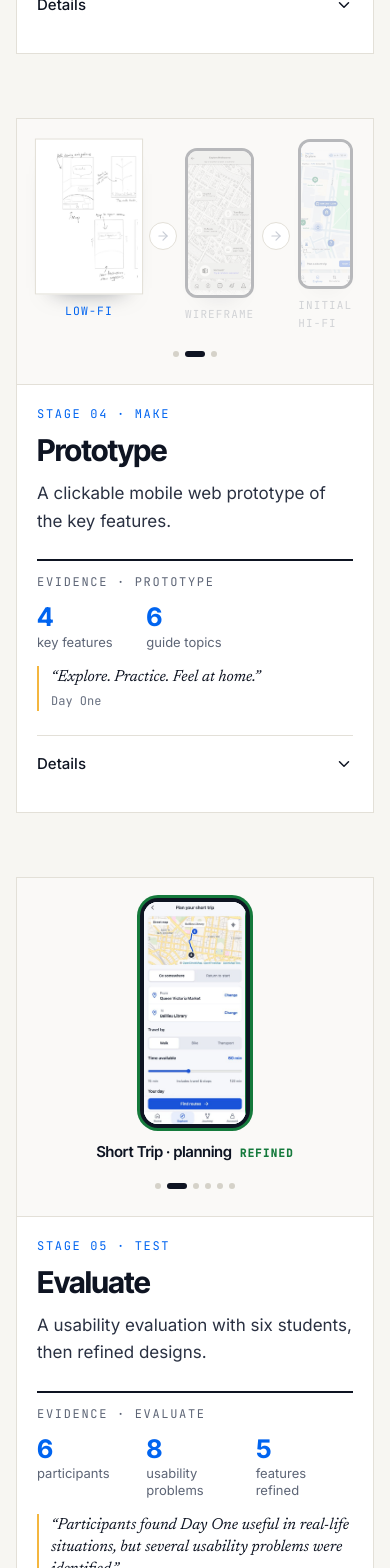
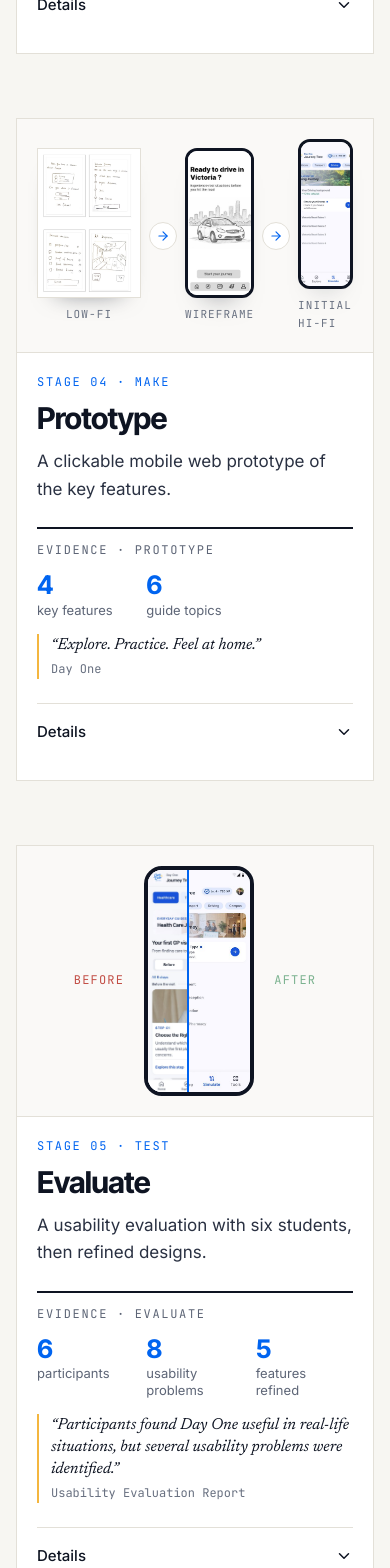
Before and after one commit to RyanWang688/DayOne_VisualReport, a React (Vite) app: page / in a window 390 px wide. Shown: the part 8960-10528 px from the top of the page. Built offline with nearby package versions, Linux system fonts and the light colour scheme.

Commit message:
Project Overview: one smooth animation per stage, carousels removed

```diff
--- a/src/components/ProcessLoops.tsx
+++ b/src/components/ProcessLoops.tsx
@@ -1,5 +1,5 @@
-import { useEffect, useRef, useState } from 'react'
-import { AnimatePresence, animate, motion, useInView, useMotionValue, useReducedMotion, useTransform } from 'motion/react'
+import { useEffect, useRef } from 'react'
+import { animate, motion, useInView, useMotionValue, useReducedMotion, useTransform } from 'motion/react'
 import { ArrowRight } from 'lucide-react'
 import { refinements } from '../content/evaluation'
 import { asset } from './ui'
@@ -7,146 +7,92 @@ import { asset } from './ui'
 const ease = [0.22, 1, 0.36, 1] as const
 const it = (p: string) => `assets/iteration/${p}`
 
-/** Three features, each traced Low-fi → Wireframe → Initial hi-fi. */
-const tracks = [
-  { name: 'Driver licence journey', frames: [it('lowfi/driver-licence-journey.jpg'), it('wireframe/driver-licence-1.jpg'), it('hifi/journey-tree-driver-licence.jpg')] },
-  { name: 'Explore', frames: [it('lowfi/map-journey-ar.jpg'), it('wireframe/explore-1.jpg'), it('hifi/explore-1.jpg')] },
-  { name: 'AR scan', frames: [it('lowfi/map-journey-ar.jpg'), it('wireframe/ar-scan-1.jpg'), it('hifi/ar-scan-1.jpg')] },
+/** One journey at each fidelity: Low-fi → Wireframe → Initial hi-fi. */
+const frames = [
+  { stage: 'Low-fi', src: it('lowfi/driver-licence-journey.jpg'), sketch: true },
+  { stage: 'Wireframe', src: it('wireframe/driver-licence-1.jpg'), sketch: false },
+  { stage: 'Initial hi-fi', src: it('hifi/journey-tree-driver-licence.jpg'), sketch: false },
 ]
-const stages = ['Low-fi', 'Wireframe', 'Initial hi-fi']
-const STEP_MS = 1500
 
-/** Pause while hovered/focused, off-screen, or when motion is reduced. */
-function useLoopControl() {
-  const ref = useRef<HTMLDivElement>(null)
-  const inView = useInView(ref, { margin: '0px 0px -10% 0px' })
-  const reduce = useReducedMotion()
-  const [held, setHeld] = useState(false)
-  const bind = {
-    ref,
-    onMouseEnter: () => setHeld(true),
-    onMouseLeave: () => setHeld(false),
-    onFocus: () => setHeld(true),
-    onBlur: () => setHeld(false),
-  }
-  return { bind, running: inView && !reduce && !held, reduce }
-}
-
-/** Prototype stage: the active fidelity lights up step by step, then the next feature rotates in. */
+/** Prototype stage: the three fidelities arrive one after another, once, and stay. */
 export function IterationLoop() {
-  const { bind, running, reduce } = useLoopControl()
-  const [track, setTrack] = useState(0)
-  const [step, setStep] = useState(reduce ? 2 : 0)
-
-  useEffect(() => {
-    if (!running) return
-    const id = window.setTimeout(() => {
-      if (step < 2) setStep(step + 1)
-      else {
-        setTrack((t) => (t + 1) % tracks.length)
-        setStep(0)
-      }
-    }, step === 2 ? STEP_MS * 1.6 : STEP_MS)
-    return () => clearTimeout(id)
-  }, [running, step, track])
-
-  const t = tracks[track]
+  const view = { once: true, margin: '0px 0px -15% 0px' } as const
   return (
-    <div {...bind} tabIndex={0} aria-label={`Iteration of ${t.name}: low-fi, wireframe, initial hi-fi`} className="outline-none">
-      <AnimatePresence mode="wait" initial={false}>
-        <motion.div key={t.name} className="flex items-center justify-center gap-2 sm:gap-4" initial={{ opacity: 0, x: 30 }} animate={{ opacity: 1, x: 0 }} exit={{ opacity: 0, x: -30 }} transition={{ duration: 0.4, ease }}>
-          {t.frames.map((src, i) => {
-            const on = i <= step
-            const current = i === step
-            return (
-              <div key={src + i} className="flex items-center gap-2 sm:gap-4">
+    <div className="flex items-center justify-center gap-2 sm:gap-4" role="img" aria-label="Driver licence journey at three fidelities: low-fi sketch, wireframe, initial hi-fi">
+      {frames.map((f, i) => (
+        <div key={f.stage} className="flex items-center gap-2 sm:gap-4">
           {i > 0 && (
-                  <motion.span aria-hidden className="grid h-7 w-7 shrink-0 place-items-center rounded-full border border-line bg-paper" animate={{ color: on ? '#0064f0' : '#c9cdd6', scale: current ? 1.12 : 1 }} transition={{ duration: 0.3 }}>
+            <motion.span
+              aria-hidden
+              className="grid h-7 w-7 shrink-0 place-items-center rounded-full border border-line bg-paper text-blue"
+              initial={{ opacity: 0, x: -8 }}
+              whileInView={{ opacity: 1, x: 0 }}
+              viewport={view}
+              transition={{ duration: 0.5, ease, delay: 0.2 + i * 0.5 }}
+            >
               <ArrowRight size={14} />
             </motion.span>
           )}
-                <motion.div className="flex flex-col items-center" animate={{ opacity: on ? 1 : 0.28, y: current ? -6 : 0, scale: current ? 1.04 : 1 }} transition={{ type: 'spring', stiffness: 260, damping: 24 }}>
-                  {i === 0 ? (
+          <motion.div
+            className="flex flex-col items-center will-change-transform"
+            initial={{ opacity: 0, y: 20 }}
+            whileInView={{ opacity: 1, y: 0 }}
+            viewport={view}
+            transition={{ duration: 0.7, ease, delay: 0.1 + i * 0.5 }}
+          >
+            {f.sketch ? (
               <span className="block h-[150px] w-[104px] border border-line bg-white p-1 shadow-[0_14px_24px_-20px_rgba(14,20,34,0.6)] sm:h-[220px] sm:w-[150px]">
-                      <img src={asset(src)} alt="" className="h-full w-full object-cover object-left-top" />
+                <img src={asset(f.src)} alt="" className="h-full w-full object-cover object-left-top" />
               </span>
             ) : (
               <span className="block h-[150px] overflow-hidden rounded-[12px] border-[3px] border-ink bg-white shadow-[0_18px_28px_-22px_rgba(14,20,34,0.6)] sm:h-[220px] sm:rounded-[16px] sm:border-[4px]">
-                      <img src={asset(src)} alt="" className="block aspect-[402/874] h-full object-cover object-top" />
+                <img src={asset(f.src)} alt="" className="block aspect-[402/874] h-full object-cover object-top" />
               </span>
             )}
-                  <span className={`mt-2 font-mono text-[11px] uppercase tracking-[0.1em] transition-colors ${current ? 'text-blue' : 'text-faint'}`}>{stages[i]}</span>
+            <span className="mt-2 font-mono text-[11px] uppercase tracking-[0.1em] text-faint">{f.stage}</span>
           </motion.div>
         </div>
-            )
-          })}
-        </motion.div>
-      </AnimatePresence>
-      <Dots count={tracks.length} active={track} label={t.name} onPick={(i) => { setTrack(i); setStep(0) }} />
+      ))}
     </div>
   )
 }
 
-/** Evaluate stage: each tested screen wipes into its refined version, then the next feature rotates in. */
+/** Evaluate stage: one tested screen wipes into its refined version and back, slowly. */
 export function CompareLoop() {
-  const { bind, running, reduce } = useLoopControl()
-  const [k, setK] = useState(0)
+  const r = refinements.find((x) => x.key === 'journey')!
+  const ref = useRef<HTMLDivElement>(null)
+  const inView = useInView(ref, { margin: '0px 0px -10% 0px' })
+  const reduce = useReducedMotion()
   const split = useMotionValue(reduce ? 100 : 0)
   const clip = useTransform(split, (v) => `inset(0 ${100 - v}% 0 0)`)
-  const left = useTransform(split, (v) => `${v}%`)
-  const accent = useTransform(split, [0, 50, 100], ['#b42318', '#f4b63f', '#157a3c'])
-  const ring = useTransform(accent, (c) => `0 0 0 3px ${c}`)
-  const [phase, setPhase] = useState<'before' | 'after'>(reduce ? 'after' : 'before')
+  const lineX = useTransform(split, (v) => `${v}%`)
+  const beforeO = useTransform(split, [20, 80], [1, 0.35])
+  const afterO = useTransform(split, [20, 80], [0.35, 1])
 
   useEffect(() => {
-    if (!running) return
-    split.set(0)
-    setPhase('before')
-    const wipe = animate(split, 100, { duration: 1.4, ease: 'easeInOut', delay: 0.9 })
-    const done = window.setTimeout(() => setPhase('after'), 2300)
-    const next = window.setTimeout(() => setK((x) => (x + 1) % refinements.length), 4200)
-    return () => {
-      wipe.stop()
-      clearTimeout(done)
-      clearTimeout(next)
-    }
-  }, [running, k, split])
+    if (!inView || reduce) return
+    const c = animate(split, [0, 0, 100, 100, 0], {
+      duration: 8,
+      times: [0, 0.1, 0.45, 0.65, 1],
+      ease: 'easeInOut',
+      repeat: Infinity,
+    })
+    return () => c.stop()
+  }, [inView, reduce, split])
 
-  const r = refinements[k]
   return (
-    <div {...bind} tabIndex={0} aria-label={`${r.name}: tested design and refined design`} className="flex flex-col items-center outline-none">
-      <div className="flex items-center gap-5 sm:gap-8">
-        <p className={`hidden whitespace-nowrap text-right font-mono text-[12px] uppercase tracking-[0.1em] transition-colors sm:block ${phase === 'before' ? 'text-problem' : 'text-faint'}`}>Before · tested</p>
-        <motion.div className="relative h-[230px] overflow-hidden rounded-[18px] border-[4px] border-ink bg-white" style={{ boxShadow: ring }}>
-          <AnimatePresence mode="popLayout" initial={false}>
-            <motion.div key={r.key} className="relative h-full" initial={{ opacity: 0 }} animate={{ opacity: 1 }} exit={{ opacity: 0 }} transition={{ duration: 0.3 }}>
+    <div ref={ref} className="flex items-center justify-center gap-5 sm:gap-8" role="img" aria-label={`${r.name}: tested design compared with the refined design`}>
+      <motion.p className="whitespace-nowrap text-right font-mono text-[12px] uppercase tracking-[0.1em] text-problem" style={{ opacity: beforeO }}>
+        Before
+      </motion.p>
+      <div className="relative h-[230px] overflow-hidden rounded-[18px] border-[4px] border-ink bg-white">
         <img src={asset(r.before)} alt="" className="block aspect-[402/874] h-full object-cover object-top" />
         <motion.img src={asset(r.after)} alt="" className="absolute inset-0 h-full w-full object-cover object-top" style={{ clipPath: clip }} />
-            </motion.div>
-          </AnimatePresence>
-          <motion.span aria-hidden className="absolute inset-y-0 w-[2px] -translate-x-1/2" style={{ left, backgroundColor: accent }} />
-        </motion.div>
-        <p className={`hidden whitespace-nowrap font-mono text-[12px] uppercase tracking-[0.1em] transition-colors sm:block ${phase === 'after' ? 'text-solution' : 'text-faint'}`}>After · refined</p>
+        <motion.span aria-hidden className="absolute inset-y-0 w-[2px] -translate-x-1/2 bg-blue" style={{ left: lineX }} />
       </div>
-      <AnimatePresence mode="wait" initial={false}>
-        <motion.p key={r.key} className="mt-3 font-display text-[15px] font-semibold" initial={{ opacity: 0, y: 6 }} animate={{ opacity: 1, y: 0 }} exit={{ opacity: 0, y: -6 }} transition={{ duration: 0.25 }}>
-          {r.name}
-          <span className={`ml-2 font-mono text-[11px] uppercase tracking-[0.1em] sm:hidden ${phase === 'after' ? 'text-solution' : 'text-problem'}`}>{phase === 'after' ? 'Refined' : 'Tested'}</span>
+      <motion.p className="whitespace-nowrap font-mono text-[12px] uppercase tracking-[0.1em] text-solution" style={{ opacity: afterO }}>
+        After
       </motion.p>
-      </AnimatePresence>
-      <Dots count={refinements.length} active={k} label={r.name} onPick={setK} />
     </div>
   )
 }
-
-function Dots({ count, active, label, onPick }: { count: number; active: number; label: string; onPick: (i: number) => void }) {
-  return (
-    <div className="mt-3 flex justify-center gap-1.5" role="group" aria-label={`Showing ${label}`}>
-      {Array.from({ length: count }, (_, i) => (
-        <button key={i} type="button" aria-label={`Show ${i + 1} of ${count}`} aria-pressed={i === active} onClick={() => onPick(i)} className="grid h-5 place-items-center">
-          <motion.span className="block h-1.5 rounded-full" animate={{ width: i === active ? 20 : 6, backgroundColor: i === active ? '#0e1422' : '#d5d2c9' }} transition={{ duration: 0.3 }} />
-        </button>
-      ))}
-    </div>
-  )
-}
```
Lines whose indentation alone changed are shown as unchanged.
